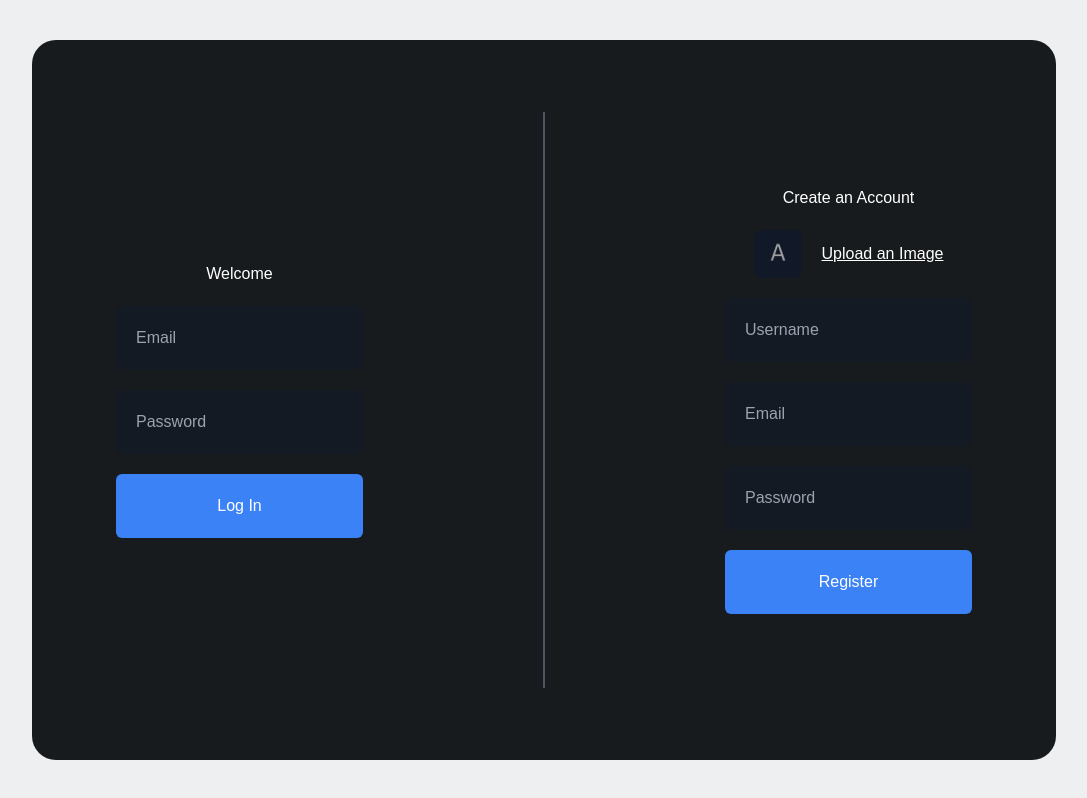
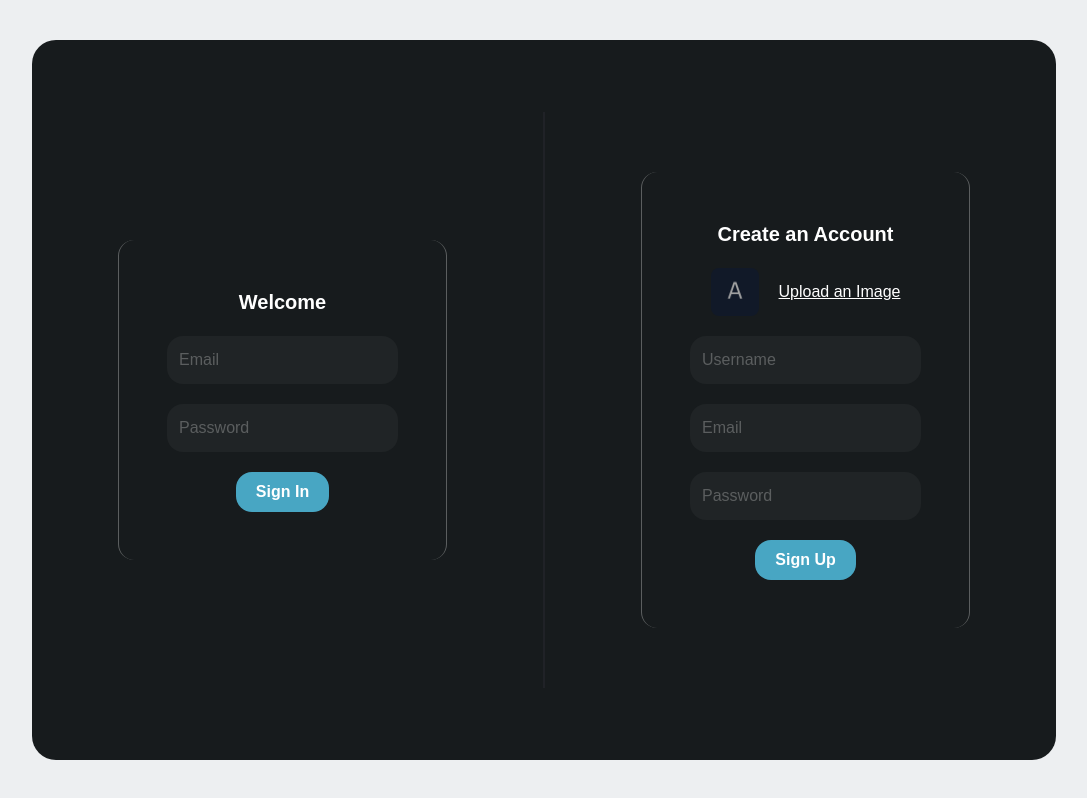
Before and after one commit to ElvedinO/ChatApp, a React (Create React App) app: page / in a window 1280 px wide. Shown: the whole page, without its empty margins (96-1183 px from the left). Built offline with nearby package versions, Linux system fonts and the light colour scheme; no server answers; the HTML template or start-up script is replaced by a standard one.

Commit message:
login redesign

```diff
--- a/src/components/login/Login.jsx
+++ b/src/components/login/Login.jsx
@@ -74,23 +74,33 @@ const Login = () => {
   };
 
   return (
-    <div className='login w-full h-full flex items-center gap-24 '>
-      <div className='item'>
-        <h2>Welcome</h2>
+    <div className='login w-full h-full flex items-center gap-24 justify-center '>
+      <div className='item border-l border-r border-lightgray rounded-2xl p-12  max-w-fit'>
+        <h2 className='text-xl font-bold'>Welcome</h2>
         <form onSubmit={handleLogin}>
-          <input type='text' placeholder='Email' name='email' />
-          <input type='password' placeholder='Password' name='password' />
+          <input
+            className=' placeholder-lightgray outline-none'
+            type='text'
+            placeholder='Email'
+            name='email'
+          />
+          <input
+            className=' outline-none placeholder-lightgray'
+            type='password'
+            placeholder='Password'
+            name='password'
+          />
           <button
             disabled={loading}
-            className='w-full p-5 bg-blue-500 rounded-md font-medium'
+            className='max-w-fit px-5 py-2 bg-blueish  rounded-2xl font-bold'
           >
-            {loading ? 'Loading' : ' Log In'}
+            {loading ? 'Loading...' : 'Sign In'}
           </button>
         </form>
       </div>
-      <div className='seperator h-4/5 w-[2px] bg-gray-600'></div>
-      <div className='item'>
-        <h2>Create an Account</h2>
+      <div className='seperator h-4/5 w-[2px] bg-bordergray'></div>
+      <div className='item p-12 max-w-fit border-l border-r border-lightgray rounded-2xl'>
+        <h2 className='text-xl font-bold'>Create an Account</h2>
         <form onSubmit={handleRegister} action=''>
           <label
             className='flex items-center gap-5 cursor-pointer underline'
@@ -110,14 +120,29 @@ const Login = () => {
             style={{ display: 'none' }}
             onChange={handleAvatar}
           />
-          <input type='text' placeholder='Username' name='username' />
-          <input type='text' placeholder='Email' name='email' />
-          <input type='password' placeholder='Password' name='password' />
+          <input
+            className='outline-none placeholder-lightgray'
+            type='text'
+            placeholder='Username'
+            name='username'
+          />
+          <input
+            className='outline-none placeholder-lightgray'
+            type='text'
+            placeholder='Email'
+            name='email'
+          />
+          <input
+            className='outline-none placeholder-lightgray'
+            type='password'
+            placeholder='Password'
+            name='password'
+          />
           <button
             disabled={loading}
-            className=' w-full p-5 bg-blue-500 rounded-md font-medium'
+            className=' max-w-fit px-5 py-2 bg-blueish  rounded-2xl font-bold'
           >
-            {loading ? 'Loading' : ' Register'}
+            {loading ? 'Loading...' : 'Sign Up'}
           </button>
         </form>
       </div>
--- a/src/index.css
+++ b/src/index.css
@@ -97,7 +97,7 @@ body {
   button {
     &:disabled {
       cursor: not-allowed;
-      background-color: #1f8ff167;
+      background-color: #3a8399;
     }
   }
   .item {
@@ -105,7 +105,7 @@ body {
     form {
       @apply flex flex-col items-center justify-center gap-5;
       input {
-        @apply p-5 bg-[var(--medium-black)] rounded-md;
+        @apply bg-darkgray p-3 rounded-2xl outline-none placeholder-lightgray;
       }
     }
   }
--- a/tailwind.config.js
+++ b/tailwind.config.js
@@ -8,6 +8,7 @@ module.exports = {
         darkgray: '#202426',
         bordergray: '#202227',
         lightgray: '#5B5E5F',
+        blueish: '#48A6C3',
       },
     },
   },
```
